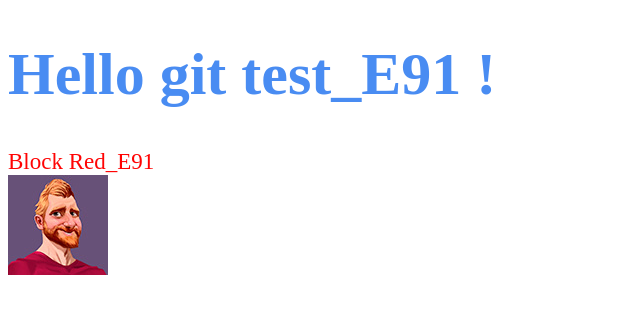
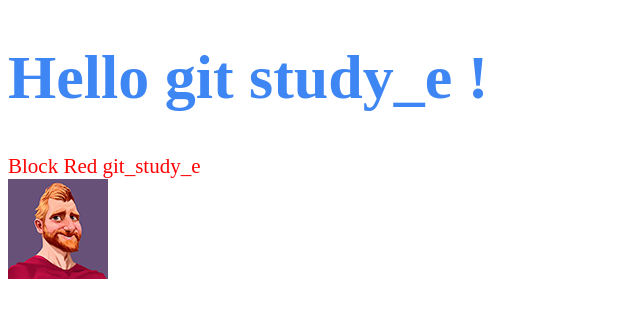
Before and after one commit to SergiyKLS/Hello_VSCode, a plain HTML site: page index.html in a window 1280 px wide. Shown: the whole page, without its empty margins (0-640 px from the left). Drawn offline with Linux system fonts and the light colour scheme.

Commit message:
02_git_study_e_soob

```diff
--- a/index.html
+++ b/index.html
@@ -11,11 +11,11 @@
 </head>
 
 <body>
-	<h1>Hello git test_E91 !</h1>
+	<h1>Hello git study_e !</h1>
 
 	<div class="block">
 		<span class="block__item"> </span>
-		<div class="block__item red">Block Red_E91 </div>
+		<div class="block__item red">Block Red git_study_e </div>
 		<img src="/img/avatar.jpg">
 	</div>
 
--- a/scss/style.scss
+++ b/scss/style.scss
@@ -1,11 +1,11 @@
 @import "_header";
 h1 {
-	color: rgb(73, 140, 242);
+	color: rgb(62, 134, 243);
 }
 body {
-	font-size: 30px;
+	font-size: 31px;
 	div {
-		font-size: 23px;
+		font-size: 21px;
 	}
 }
 
```
Also changed, not shown: css/style.css.
